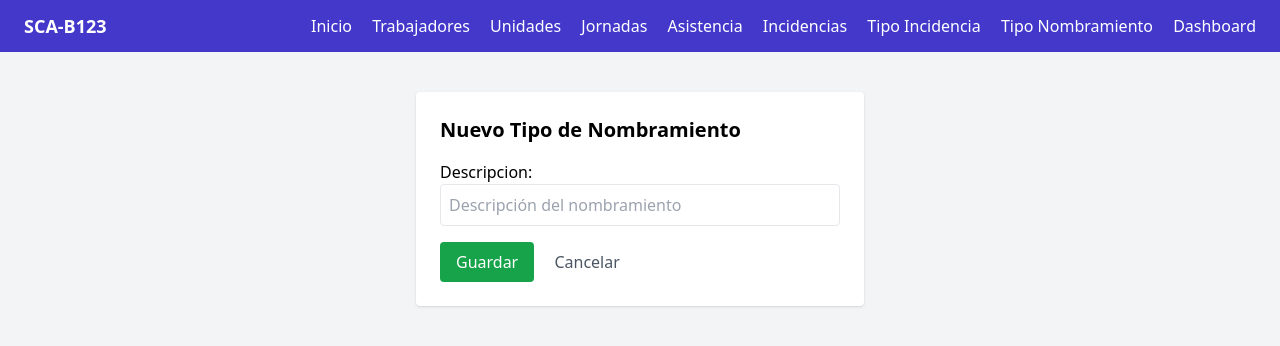
After one commit to Francisco4nt0n10/Proyecto_final, a Django app: page /tiponombramiento/nuevo/ in a window 1280 px wide. The commit adds this page. Shown: the top 346 px of the page. Run offline with Django 5.2, Linux system fonts and the light colour scheme; the visitor is signed in with stand-in values (Sample User, id 1); some libraries are stand-ins or nearby versions.

Commit message:
Agrego CRUD de TipoNombramiento, tests organizados y correcciones generales

```diff
--- a/core/forms.py
+++ b/core/forms.py
@@ -1,5 +1,5 @@
 from django import forms
-from .models import Trabajador, UnidadAdministrativa, JornadaLaboral, RegistroAsistencia, TipoIncidencia
+from .models import Trabajador, UnidadAdministrativa, JornadaLaboral, RegistroAsistencia, TipoIncidencia,TipoNombramiento
 
 
 
@@ -46,3 +46,15 @@ class TipoIncidenciaForm(forms.ModelForm):
     class Meta:
         model = TipoIncidencia
         fields = ["nombre", "descripcion"]
+
+
+class TipoNombramientoForm(forms.ModelForm):
+    class Meta:
+        model = TipoNombramiento
+        fields = ["descripcion"]
+        widgets = {
+            "descripcion": forms.TextInput(attrs={
+                "class": "border rounded p-2 w-full",
+                "placeholder": "Descripción del nombramiento"
+            })
+        }
--- a/core/urls.py
+++ b/core/urls.py
@@ -49,6 +49,11 @@ from .views import (
     TipoIncidenciaCreateView,
     TipoIncidenciaUpdateView,
     TipoIncidenciaDeleteView,
+
+    TipoNombramientoListView,
+    TipoNombramientoCreateView,
+    TipoNombramientoUpdateView,
+    TipoNombramientoDeleteView,
 
 )
 
@@ -103,4 +108,11 @@ urlpatterns = [
     path("tipoincidencia/<int:pk>/eliminar/", TipoIncidenciaDeleteView.as_view(), name="tipoincidencia_delete"),
 
 
+   # ----- Tipo Nombramiento -----
+   path("tiponombramiento/", TipoNombramientoListView.as_view(), name="tiponombramiento_list"),
+   path("tiponombramiento/nuevo/", TipoNombramientoCreateView.as_view(), name="tiponombramiento_create"),
+   path("tiponombramiento/<int:pk>/editar/", TipoNombramientoUpdateView.as_view(), name="tiponombramiento_edit"),
+   path("tiponombramiento/<int:pk>/eliminar/", TipoNombramientoDeleteView.as_view(), name="tiponombramiento_delete"),
+
+
 ]
--- a/core/views.py
+++ b/core/views.py
@@ -8,8 +8,8 @@ from django.urls import reverse_lazy
 from django.contrib.auth.mixins import LoginRequiredMixin
 from django.views.generic import ListView, CreateView, UpdateView, DeleteView
 
-from .models import Trabajador, UnidadAdministrativa, JornadaLaboral,RegistroAsistencia, CalendarioLaboral, Incidencia,TipoIncidencia
-from .forms import TrabajadorForm, UnidadAdministrativaForm, JornadaLaboralForm,RegistroAsistenciaForm,TipoIncidenciaForm
+from .models import Trabajador, UnidadAdministrativa, JornadaLaboral,RegistroAsistencia, CalendarioLaboral, Incidencia,TipoIncidencia,TipoNombramiento
+from .forms import TrabajadorForm, UnidadAdministrativaForm, JornadaLaboralForm,RegistroAsistenciaForm,TipoIncidenciaForm,TipoNombramientoForm
 import csv
 from datetime import datetime
 
@@ -270,9 +270,32 @@ class TipoIncidenciaDeleteView(LoginRequiredMixin, DeleteView):
     template_name = "tipoincidencia_delete.html"
     success_url = reverse_lazy("tipoincidencia_list")
 
+  # ---------- TIPO NOMBRAMIENTO CRUD ----------
+
+class TipoNombramientoListView(LoginRequiredMixin, ListView):
+    model = TipoNombramiento
+    template_name = "tiponombramiento_list.html"
+    context_object_name = "tipos"
 
 
+class TipoNombramientoCreateView(LoginRequiredMixin, CreateView):
+    model = TipoNombramiento
+    form_class = TipoNombramientoForm
+    template_name = "tiponombramiento_form.html"
+    success_url = reverse_lazy("tiponombramiento_list")
 
+
+class TipoNombramientoUpdateView(LoginRequiredMixin, UpdateView):
+    model = TipoNombramiento
+    form_class = TipoNombramientoForm
+    template_name = "tiponombramiento_form.html"
+    success_url = reverse_lazy("tiponombramiento_list")
+
+
+class TipoNombramientoDeleteView(LoginRequiredMixin, DeleteView):
+    model = TipoNombramiento
+    template_name = "tiponombramiento_delete.html"
+    success_url = reverse_lazy("tiponombramiento_list")
 #Reportes
 def reporte_asistencia(request):
     trabajadores = Trabajador.objects.all()
--- a/templates/base.html
+++ b/templates/base.html
@@ -3,25 +3,40 @@
 <head>
     <meta charset="UTF-8">
     <title>{% block title %}Sistema de Control de Asistencia{% endblock %}</title>
-
     <script src="https://cdn.tailwindcss.com"></script>
 </head>
+
 <body class="bg-gray-100 min-h-screen">
 
-    <!-- Barra superior simple -->
+    <!-- Barra superior -->
     <nav class="bg-indigo-700 text-white px-6 py-3 mb-6">
         <div class="flex justify-between items-center">
-            <div class="font-semibold">
+
+            <!-- Título -->
+            <div class="font-semibold text-lg">
                 SCA-B123
             </div>
-            <div>
-                <a href="/" class="mr-4 hover:underline">Inicio</a>
-                <a href="/trabajadores/" class="mr-4 hover:underline">Trabajadores</a>
-                <a href="/unidades/" class="mr-4 hover:underline">Unidades</a>
-                <a href="/JornadaLaboral/" class="mr-4 hover:underline">JornadaLaboral</a>
-                <a href="/Asistencia/" class="mr-4 hover:underline">Asistencia</a>
-                <a href="{% url 'incidencia_list' %}" class="mr-4 hover:underline">Incidencias</a>
-                <a href="/dashboard/" class="hover:underline">Dashboard</a>
+
+            <!-- Menú -->
+            <div class="space-x-4">
+
+                <a href="{% url 'home' %}" class="hover:underline">Inicio</a>
+
+                <a href="{% url 'trabajador_list' %}" class="hover:underline">Trabajadores</a>
+
+                <a href="{% url 'unidad_list' %}" class="hover:underline">Unidades</a>
+
+                <a href="{% url 'jornada_list' %}" class="hover:underline">Jornadas</a>
+
+                <a href="{% url 'asistencia_list' %}" class="hover:underline">Asistencia</a>
+
+                <a href="{% url 'incidencia_list' %}" class="hover:underline">Incidencias</a>
+
+                <a href="{% url 'tipoincidencia_list' %}" class="hover:underline">Tipo Incidencia</a>
+
+                <a href="{% url 'tiponombramiento_list' %}" class="hover:underline">Tipo Nombramiento</a>
+
+                <a href="{% url 'dashboard' %}" class="hover:underline">Dashboard</a>
             </div>
         </div>
     </nav>
--- /dev/null
+++ b/templates/tiponombramiento_form.html
@@ -0,0 +1,22 @@
+{% extends "base.html" %}
+{% block content %}
+
+<div class="max-w-md mx-auto mt-10 p-6 bg-white shadow rounded">
+    <h1 class="text-xl font-bold mb-4">
+        {% if form.instance.pk %}Editar{% else %}Nuevo{% endif %} Tipo de Nombramiento
+    </h1>
+
+    <form method="post" class="space-y-4">
+        {% csrf_token %}
+        {{ form.as_p }}
+
+        <button class="bg-green-600 hover:bg-green-700 text-white px-4 py-2 rounded">
+            Guardar
+        </button>
+
+        <a href="{% url 'tiponombramiento_list' %}"
+           class="text-gray-600 hover:underline ml-4">Cancelar</a>
+    </form>
+</div>
+
+{% endblock %}
```
Also changed, not shown: core/tests.py (+31 -0 lines), templates/tiponombramiento_delete.html (added, +20 -0 lines), templates/tiponombramiento_list.html (added, +38 -0 lines).
